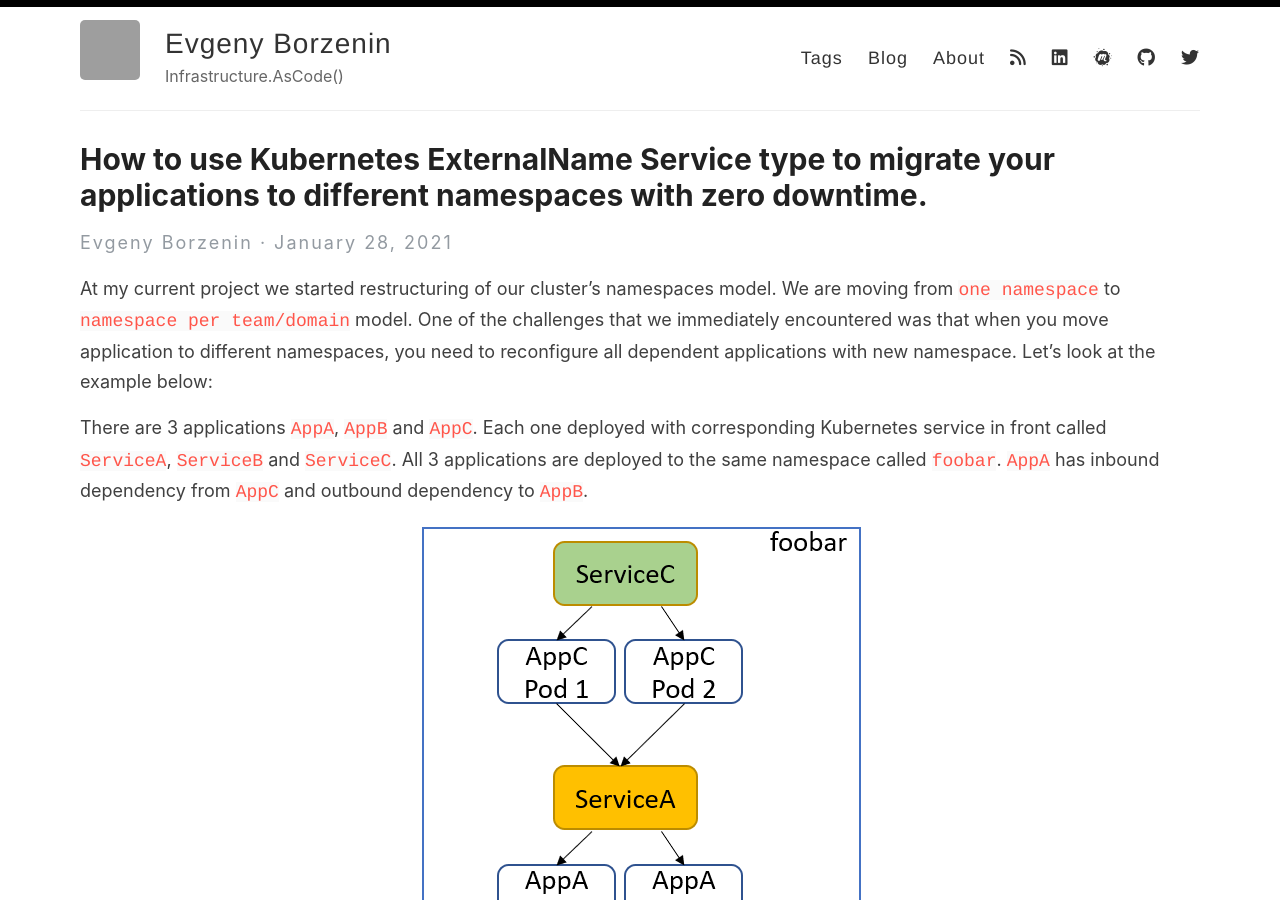
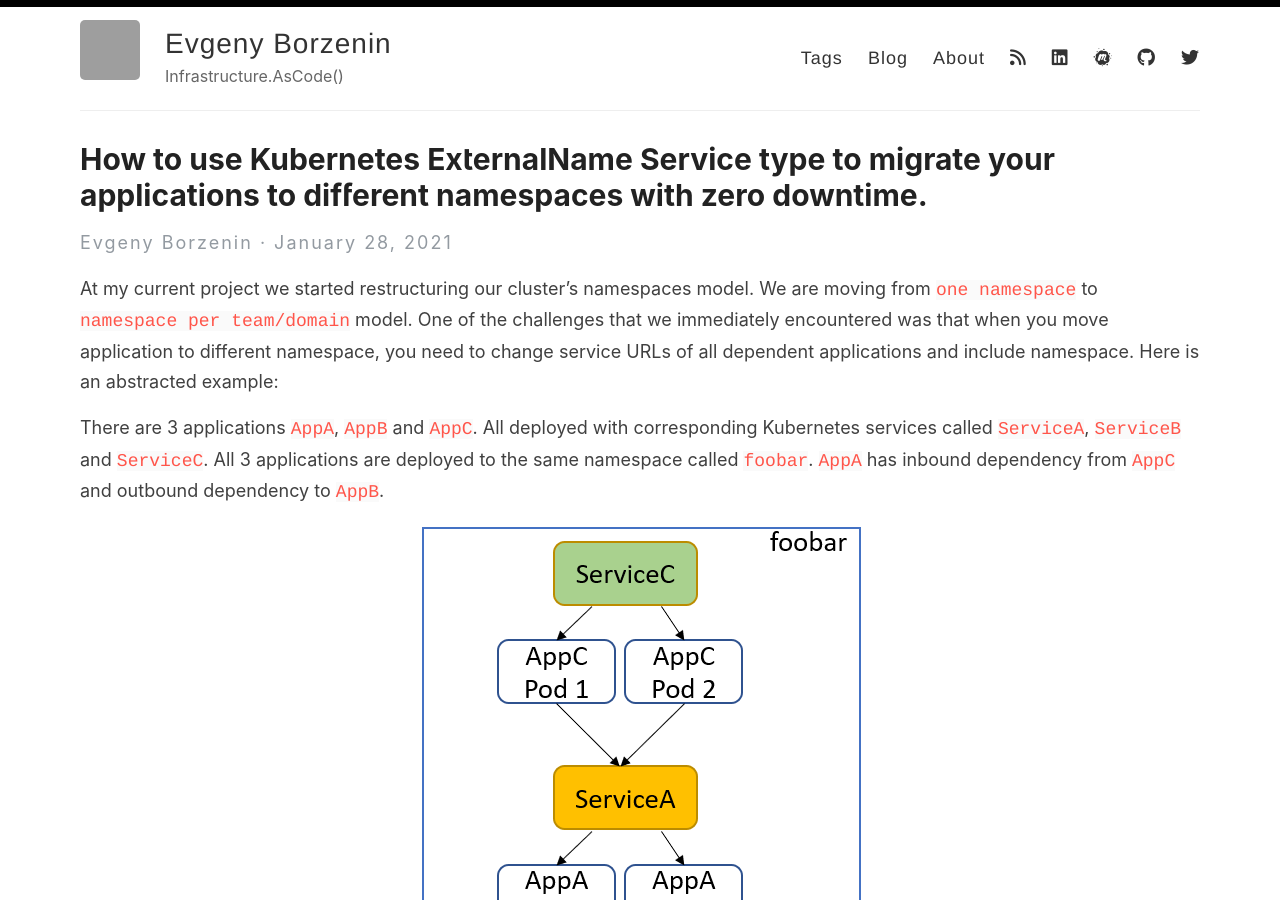
Before and after one commit to evgenyb/evgenyb.github.io, a Jekyll site: the page built from _posts/2021-01-28-kubernetes-service-proxy.md, in a window 1280 px wide and 900 px high. Built offline with Jekyll 4.4.1, drawn with Linux system fonts in a browser that asks for light colours; nearby versions of some CDN libraries; grey boxes are pictures that could not be loaded.

Commit message:
Working with content

```diff
--- a/_posts/2021-01-28-kubernetes-service-proxy.md
+++ b/_posts/2021-01-28-kubernetes-service-proxy.md
@@ -8,9 +8,10 @@ categories: ["AKS", "Kubernetes"]
 githubissuesid: 27
 ---
 
-At my current project we started restructuring of our cluster's namespaces model. We are moving from `one namespace` to `namespace per team/domain` model. One of the challenges that we immediately encountered was that when you move application to different namespaces, you need to reconfigure all dependent applications with new namespace. Let's look at the example below:
+At my current project we started restructuring our cluster's namespaces model. We are moving from `one namespace` to `namespace per team/domain` model.
+One of the challenges that we immediately encountered was that when you move application to different namespace, you need to change service URLs of all dependent applications and include namespace. Here is an abstracted example:
 
-There are 3 applications `AppA`, `AppB` and `AppC`. Each one deployed with corresponding Kubernetes service in front called `ServiceA`, `ServiceB` and `ServiceC`.
+There are 3 applications `AppA`, `AppB` and `AppC`. All deployed with corresponding Kubernetes services called `ServiceA`, `ServiceB` and `ServiceC`.
 All 3 applications are deployed to the same namespace called `foobar`. `AppA` has inbound dependency from `AppC` and outbound dependency to `AppB`.
 
 ![foobar](/images/2021-01-27-foobar.png)
```
